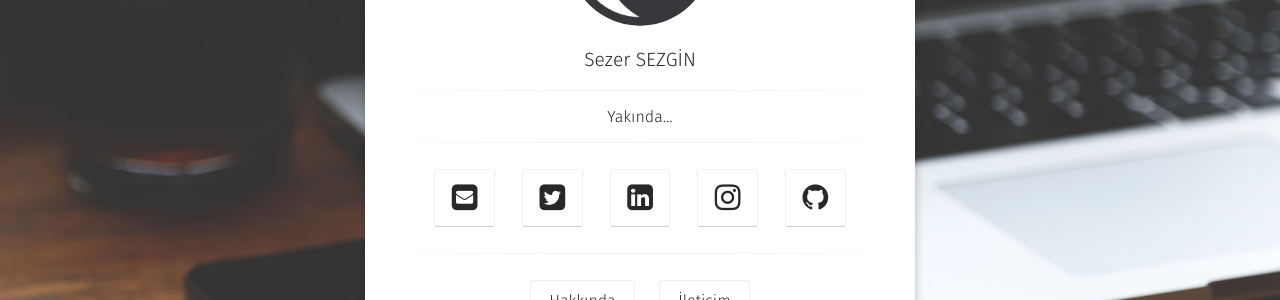
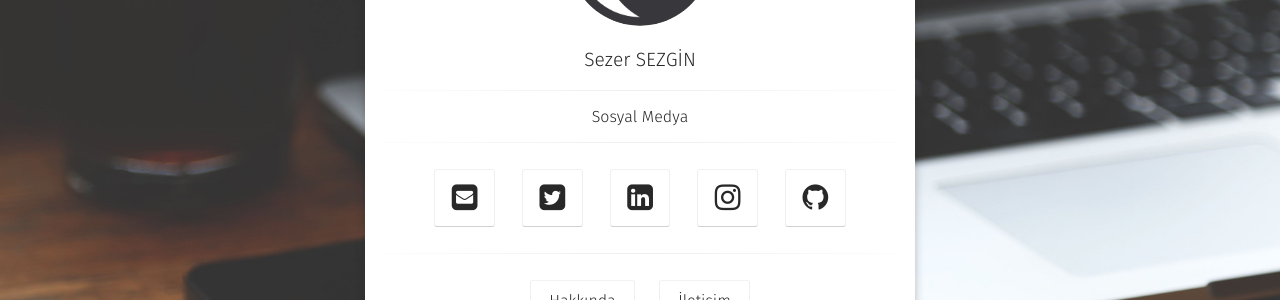
Before and after one commit to ssezgin94/mysite, a Jekyll site: the page built from index.html, in a window 1280 px wide. Shown: the part 350-650 px from the top of the page. Built offline with Jekyll 4.4.1, drawn with Linux system fonts in a browser that asks for light colours; some web fonts are replaced.

Commit message:
Update _config.yml

```diff
--- a/_config.yml
+++ b/_config.yml
@@ -1,6 +1,6 @@
 # Site
 title:              Sezer SEZGİN
-bio:                'Yakında...'
+bio:                'Sosyal Medya'
 description:        "Moon is a minimal, one column jekyll theme for your blog."
 reading_time:       true
 words_per_minute:   200
```
